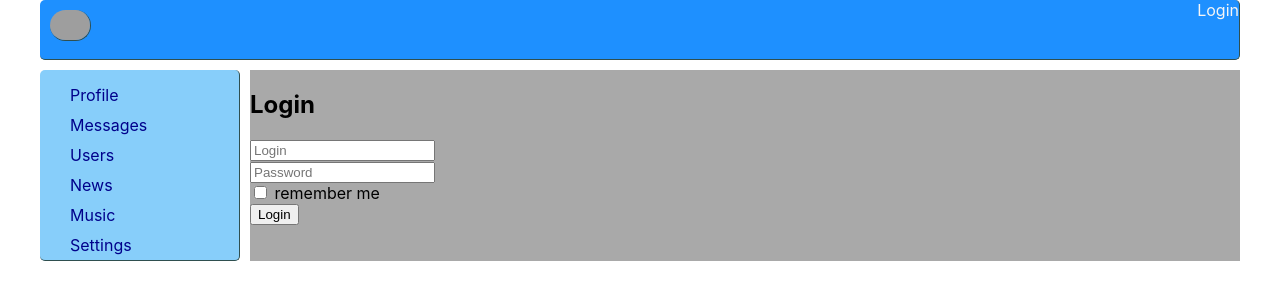
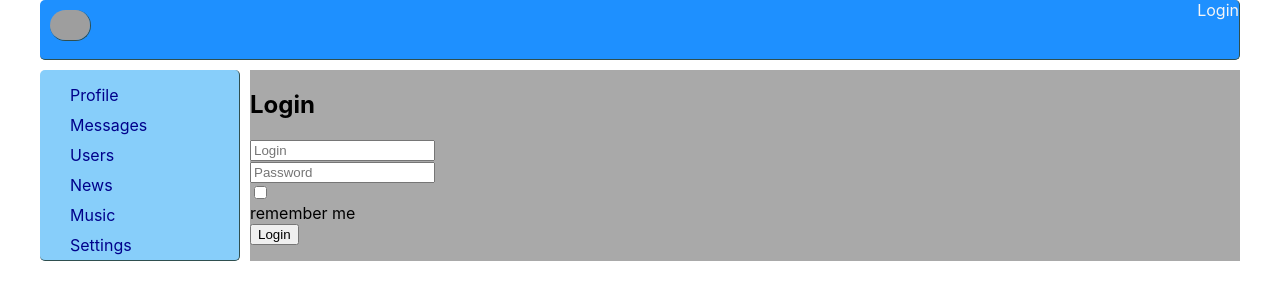
Before and after one commit to alexDose/way-of-the-samurai, a React (Create React App) app: page /login in a window 1280 px wide. Shown: the top 300 px of the page. Built offline with nearby package versions, Linux system fonts and the light colour scheme; no server answers; grey boxes are pictures that could not be loaded.

Commit message:
77 lesson redux-form field validation

```diff
--- a/src/components/common/FormsControls/FormsControls.js
+++ /dev/null
@@ -1,17 +0,0 @@
-import React from "react";
-import s from "./FormsControls.module.css"
-
-export const Textarea = ({input, meta, ...props}) => {
-
-    const hasError = meta.touched && meta.error
-
-    return (
-        <div className={s.formControl + " " + (hasError ? s.error : "")}>
-
-            <div>
-                <textarea {...input} {...props}/>
-            </div>
-            {hasError && <span>{meta.error}</span>}
-        </div>
-    )
-}
--- /dev/null
+++ b/src/components/common/FormsControls/FormsControls.jsx
@@ -0,0 +1,31 @@
+import React from "react";
+import s from "./FormsControls.module.css"
+
+const FormControl = ({input, meta, ...props}) => {
+
+    const hasError = meta.touched && meta.error
+
+    return (
+        <div className={s.formControl + " " + (hasError ? s.error : "")}>
+
+            <div>
+                {props.children}
+            </div>
+            {hasError && <span>{meta.error}</span>}
+        </div>
+    )
+}
+
+export const Textarea = (props) => {
+
+    const {input, meta, child, ...restProps} = props
+
+    return <FormControl {...props}><textarea {...input} {...restProps}/></FormControl>
+}
+
+export const Input = (props) => {
+
+    const {input, meta, child, ...restProps} = props
+
+    return <FormControl {...props}><input {...input} {...restProps}/></FormControl>
+}
--- /dev/null
+++ b/src/components/dialogs/AddMessageForm/AddMessageForm.jsx
@@ -0,0 +1,23 @@
+import {Field, reduxForm} from "redux-form";
+import React from "react";
+import {Textarea} from "../../common/FormsControls/FormsControls";
+import {maxLengthCreator, required} from "../../utils/validators";
+
+const maxLength50 = maxLengthCreator(50)
+
+const AddMessageForm = (props) => {
+    return (
+        <form onSubmit={props.handleSubmit}>
+            <div>
+                <div>
+                    <Field component={Textarea} validate={[required,maxLength50]} name={"newMessageBody"} placeholder={"Enter your message"}/>
+                </div>
+                <div>
+                    <button>Send</button>
+                </div>
+            </div>
+        </form>
+    )
+}
+
+export default reduxForm({form: "dialog-add-message-form"})(AddMessageForm)
--- a/src/components/dialogs/Dialogs.jsx
+++ b/src/components/dialogs/Dialogs.jsx
@@ -3,7 +3,7 @@ import s from "./Dialogs.module.css";
 import DialogItem from "./dialogItem/DialogItem";
 import Message from "./message/Message";
 import {Navigate} from "react-router-dom";
-import {Field, reduxForm} from "redux-form";
+import AddMessageForm from "./AddMessageForm/AddMessageForm";
 
 const Dialogs = (props) => {
     let state = props.dialogsPage
@@ -27,22 +27,9 @@ const Dialogs = (props) => {
             <div className={s.messages}>
                 {messagesElements}
             </div>
-            <AddMessageFormRedux/>
+            <AddMessageForm onSubmit={addNewMessage}/>
         </div>
     );
 }
 
-const AddMessageForm = (props) => {
-    return (
-        <form onSubmit={props.handleSubmit}>
-            <div>
-                <Field component={"textarea"} name={"newMessageBody"} placeholder={"Enter your message"}/>
-                <div><button>Send</button></div>
-            </div>
-        </form>
-    )
-}
-
-const AddMessageFormRedux = reduxForm({form: "dialogAddMessageForm"})(AddMessageForm)
-
 export default Dialogs;
--- a/src/components/login/Login.jsx
+++ b/src/components/login/Login.jsx
@@ -1,17 +1,19 @@
 import React from "react";
 import {Field, reduxForm} from "redux-form";
+import {Input} from "../common/FormsControls/FormsControls";
+import {required} from "../utils/validators";
 
 const LoginForm = (props) => {
     return <div>
         <form onSubmit={props.handleSubmit}>
             <div>
-                <Field name={"Login"} placeholder={"Login"} component={"input"}/>
+                <Field name={"Login"} validate={[required]} placeholder={"Login"} component={Input}/>
             </div>
             <div>
-                <Field name={"Password"} placeholder={"Password"} component={"input"}/>
+                <Field name={"Password"} validate={[required]} placeholder={"Password"} component={Input}/>
             </div>
             <div>
-                <Field name={"rememberMe"} type="checkbox" component={"input"}/> remember me
+                <Field name={"rememberMe"} type="checkbox" component={Input}/> remember me
             </div>
             <div>
                 <button>Login</button>
--- a/src/components/profile/posts/MyPosts.jsx
+++ b/src/components/profile/posts/MyPosts.jsx
@@ -27,8 +27,6 @@ const MyPosts = (props) => {
     let postElements = props.posts.map(p => <Post key={p.like} src={p.src} message={p.message} like={p.like}/>
     );
 
-    let newPostElement = React.createRef()
-
     const onAddPost = (values) => {
         props.addPost(values.newPostText)
     }
```
Also changed, not shown: src/api/api.jsx (renamed from src/api/api.js), src/components/utils/validators.jsx (renamed from src/components/utils/validators.js).
